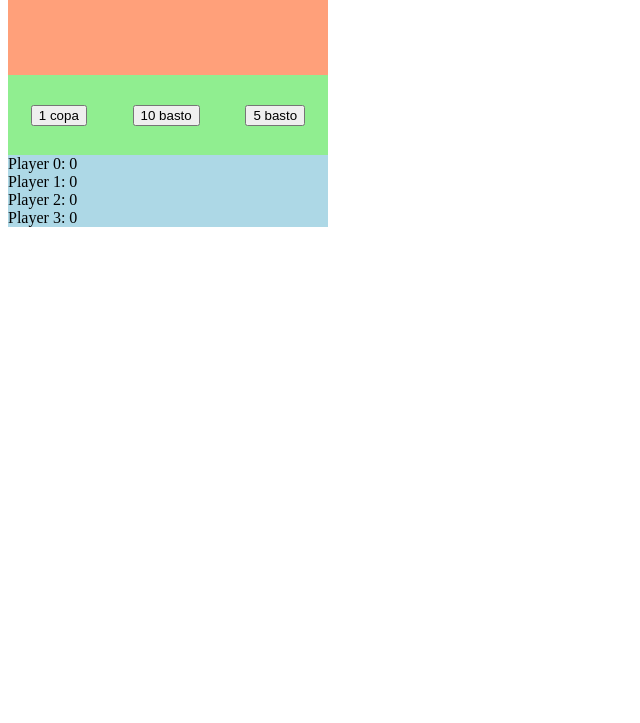
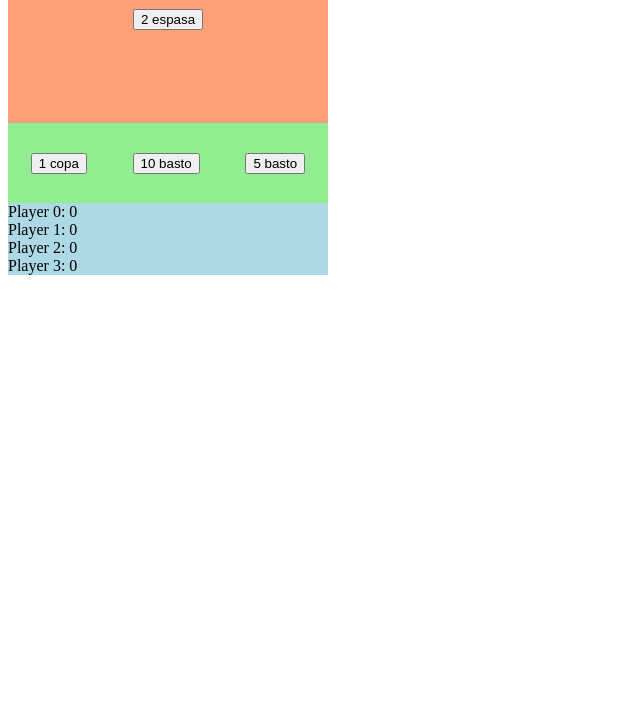
Before and after one commit to Ivancaminal72/briscagame, a website built with Vite: page index.html in a window 1280 px wide. Shown: the part 77-800 px from the top of the page, without its empty margins (0-640 px from the left). Built offline with nearby package versions, Linux system fonts and the light colour scheme.

Commit message:
Set table pale

```diff
--- a/index.html
+++ b/index.html
@@ -8,6 +8,7 @@
   </head>
   <body>
     <div id="player"></div>
+    <div id="table-pale"></div>
     <div id="table"></div>
     <div id="player-hand"></div>
     <ul id="scores"></ul>
--- a/main.js
+++ b/main.js
@@ -39,6 +39,7 @@ for (let i = 0; i < MAX_PLAYERS; i++) {
 
 //View
 const playerElement = document.getElementById("player");
+const tablePaleElement = document.getElementById("table-pale");
 const tableElement = document.getElementById("table");
 const playerHandElement = document.getElementById("player-hand");
 const scoresElement = document.getElementById("scores");
@@ -81,15 +82,23 @@ const render = () => {
   } else {
     playerElement.textContent = `Select round winner`;
   }
+  tablePaleElement.textContent = "";
   tableElement.textContent = "";
   playerHandElement.textContent = "";
   scoresElement.textContent = "";
+  const button = document.createElement("button");
+  button.classList.add("card");
+  if (cards.length !== 0) {
+    button.textContent =
+      cards[cards.length - 1].number + " " + cards[cards.length - 1].pale;
+    tablePaleElement.appendChild(button);
     for (let i = 0; i < table.length; i++) {
       tableElement.appendChild(renderTableItem(i));
     }
     for (let i = 0; i < 3; i++) {
       if (current_player !== null) {
         playerHandElement.appendChild(renderHandItem(i));
+      }
     }
   }
   for (let i = 0; i < MAX_PLAYERS; i++) {
--- a/style.css
+++ b/style.css
@@ -3,6 +3,17 @@
   width: 20rem;
   height: 4rem;
   display: flex;
+  justify-content: center;
+  align-items: center;
+  font-size: 28pt;
+}
+
+#table-pale {
+  background-color: lightsalmon;
+  width: 20rem;
+  height: 3rem;
+  display: flex;
+  flex-direction: row;
   justify-content: center;
   align-items: center;
   font-size: 28pt;
```
Lines whose indentation alone changed are shown as unchanged.
